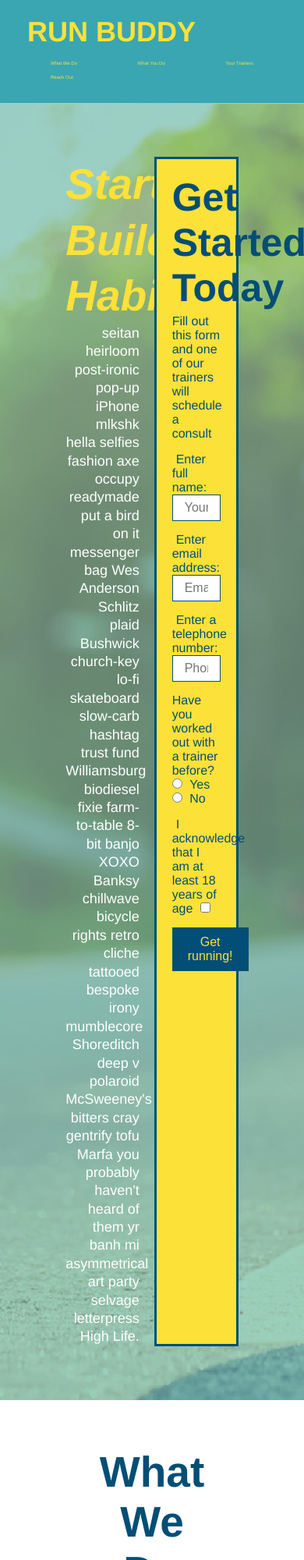
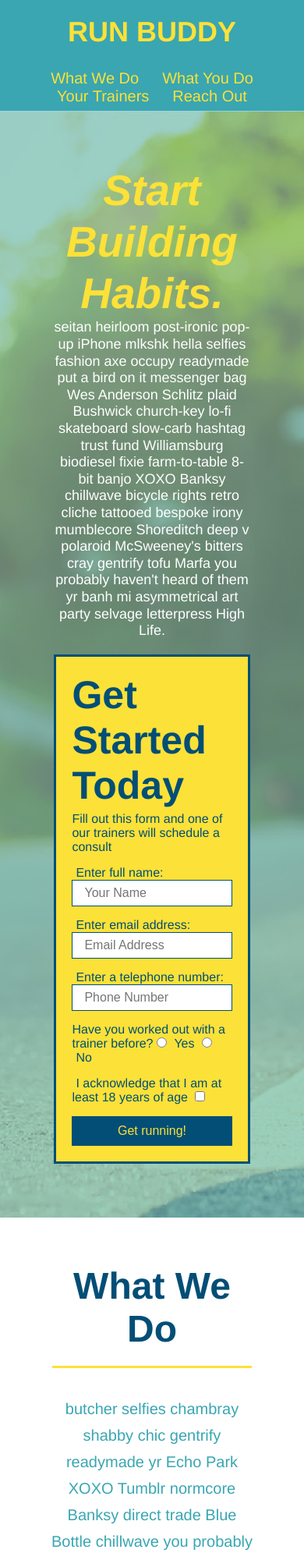
Before and after one commit to AllysonMcGrath/run-buddy, a plain HTML site: page index.html in a window 390 px wide. Shown: the top 2000 px of the page at 78% size. Drawn offline with Linux system fonts and the light colour scheme.

Commit message:
add media queries

```diff
--- a/assets/css/style.css
+++ b/assets/css/style.css
@@ -44,7 +44,7 @@ header nav ul{
 }
 
 header nav ul li a {
-    margin: 0 30px;
+    padding: 10px 15px;
     font-weight: lighter;
     font-size: 1.55vw;
 }
@@ -86,6 +86,7 @@ section {
     display: flex;
     justify-content: center;
     flex-wrap: wrap;
+    align-items: flex-start;
 }
 
 .hero-form {
@@ -134,7 +135,7 @@ section {
     margin: 3.5%;
     color: #fff;
     font-size: 18px;
-    line-height: 1.3;
+    line-height: 1.2;
 }
 
 .hero-cta h2 {
@@ -146,7 +147,7 @@ section {
 
 
 .section-title {
-    font-size: 55px;
+    font-size: 48px;
     color: #024e76;
     border-bottom: 3px solid;
     padding-bottom: 20px;
@@ -341,3 +342,88 @@ section {
 .flex-row {
     display: flex;
 }
+
+/*MEDIA QUERY FOR SMALLER DESKTOP SCREENS AND SMALL*/
+@media screen and (max-width: 980px) {
+    header {
+        padding-bottom: 0;
+        justify-content: center;
+    }
+
+    header h1 {
+        width: 100%;
+        text-align: center;
+    }
+
+    header nav ul {
+        margin-top: 20px;
+        width: 100%;
+        justify-content: center;
+    }
+
+    header nav ul li a {
+        font-size: 20px;
+    }
+
+    footer h2, footer div {
+        text-align: center;
+        width: 100%;
+    }
+
+    .hero-cta, .hero-form {
+        width: 100%;
+    }
+
+    .hero-cta {
+        text-align: center;
+    }
+
+    .section-title {
+        width: 80%;
+    }
+
+    .trainer {
+        flex: 0 70%;
+    }
+
+    .contact-info iframe {
+        flex: 1 100%;
+    }
+}
+
+@media screen and (max-width: 980px) {
+
+
+
+}
+
+@media screen and (max-width: 575px) {
+
+ .hero-form button {
+     width: 100%;
+ }
+
+ .section-title {
+     width: 95%;
+ }
+
+ .intro p {
+     width: 100%;
+ }
+
+ .trainer {
+     flex: 0 100%;
+ }
+
+ .contact-info {
+     text-align: center;
+ }
+
+ .contact-info > * {
+     flex: 0 100%;
+ }
+
+ .contact-form {
+     order: 3;
+ }
+}
--- a/index.html
+++ b/index.html
@@ -3,6 +3,7 @@
 
 <head>
     <meta charset="UTF-8" />
+    <meta name="viewport" content="width=device-width, initial-scale=1.0"/>
     <title>Run Buddy</title>
     <link rel="stylesheet" href="./assets/css/style.css"/>
 </head>
```
Also changed, not shown: privacy-policy.html (+1 -0 lines).
